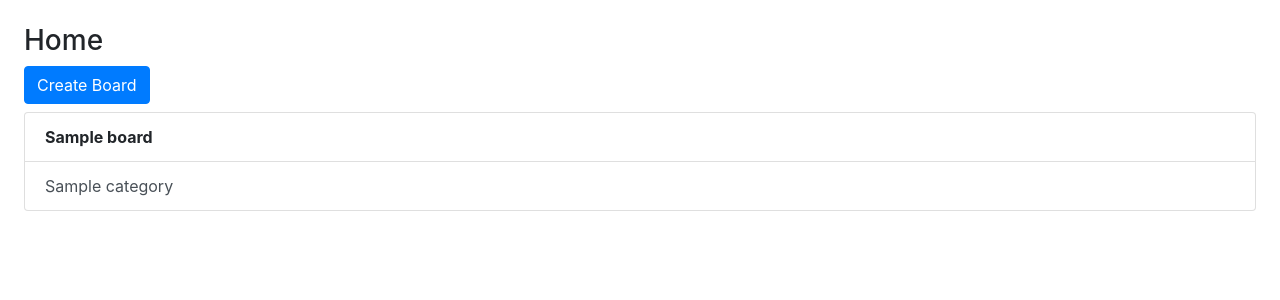
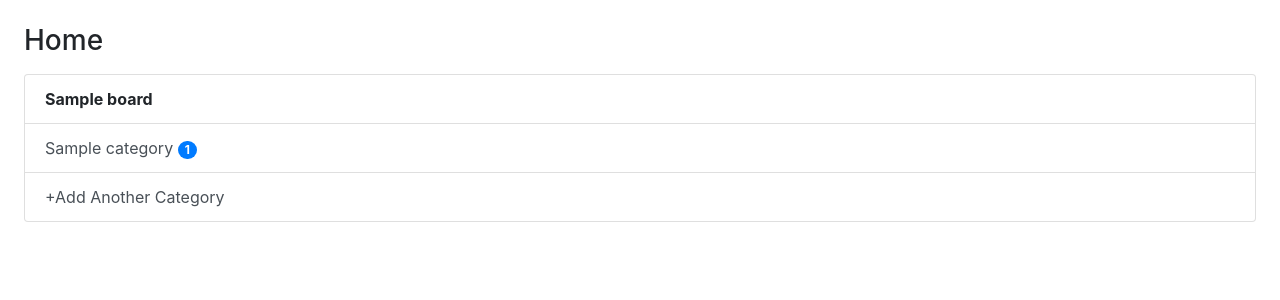
Before and after one commit to mrivnak/Forum, a Django app: page / in a window 1280 px wide. Shown: the part 56-356 px from the top of the page. Run offline with Django 3.2, Linux system fonts and the light colour scheme; tables that the repository leaves empty hold one stand-in row (values such as "Sample post"); some libraries are stand-ins or nearby versions.

Commit message:
post count + superuser auth for create board

```diff
--- a/templates/index.html
+++ b/templates/index.html
@@ -50,15 +50,20 @@
 <!-- TODO: Page layout -->
 <h3>Home</h3>
 {% if boards %}
+{% if user.is_superuser %}
 <a href="/board" class="card-link btn btn-primary">Create Board</a>
+{% endif %}
 {% for board in boards %}
 <div class=" container-fluid pl-0 pr-0 pt-2 pb-2">
     <ul class="list-group">
         <li class="list-group-item"><b>{{ board.board.board_title }}</b></li>
         {% for category in board.categories %}
         <a class="list-group-item list-group-item-action"
-            href="/category/{{ category.id }}">{{ category.category.category_title }}</a>
+            href="/category/{{ category.id }}">{{ category.category.category_title }} <span
+                class="badge badge-pill badge-primary">
+                {{ category.category.post_set.count }}</span></a>
         {% endfor %}
+        <a class="list-group-item list-group-item-action" href="#">+Add Another Category</a>
     </ul>
 </div>
 {% endfor %}
```
